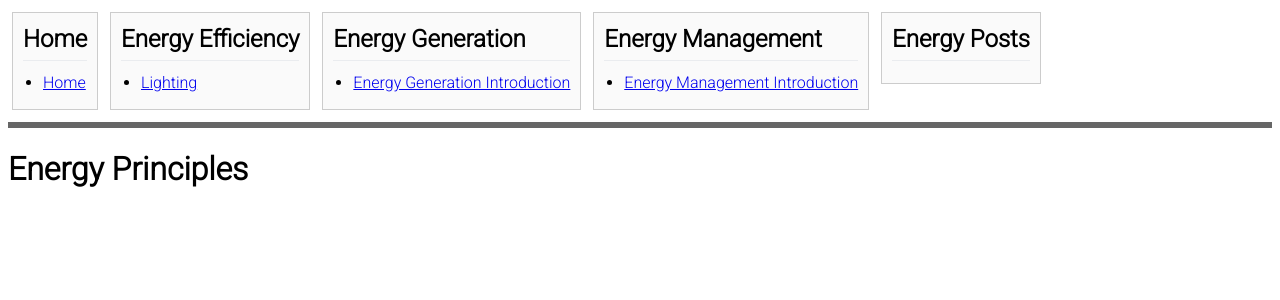
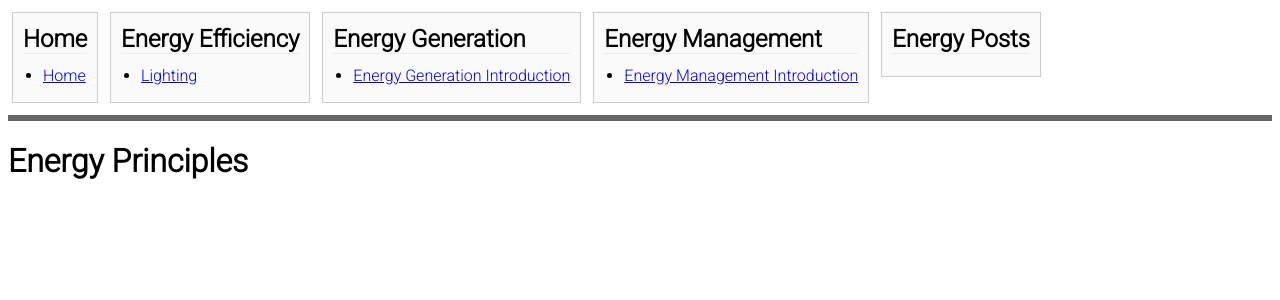
Before and after one commit to energyprinciples/energyprinciples.github.io, a Jekyll site: the page built from index.md, in a window 1280 px wide. Shown: the top 300 px of the page. Built offline with Jekyll 4.4.1, drawn with Linux system fonts in a browser that asks for light colours; nearby versions of some CDN libraries; our own code applies the rules of GitHub Pages for plain Markdown files.

Commit message:
Update main.css

```diff
--- a/css/main.css
+++ b/css/main.css
@@ -6,6 +6,13 @@
 		margin: 0;
 		padding: 0;
 		display: inline-block;
+	}
+
+	h2 {
+		padding-bottom: 0.3em;
+		margin: 12px 0 12px 0;
+		font-size: 1.5em;
+		border-bottom: 1px solid #eaecef;
 	}
 
 	hr {
@@ -23,11 +30,6 @@
 		vertical-align: top;
 	}
 
-	.box h2 {
-		padding-bottom: 0.3em;
-		margin: 12px 0 12px 0;
-		font-size: 1.5em;
-		border-bottom: 1px solid #eaecef;
-	}
+	.box h2 { padding: 0; margin: 12px 0 12px 0; }
 
 	.box li { margin: 0 0 7px 20px; }
```
